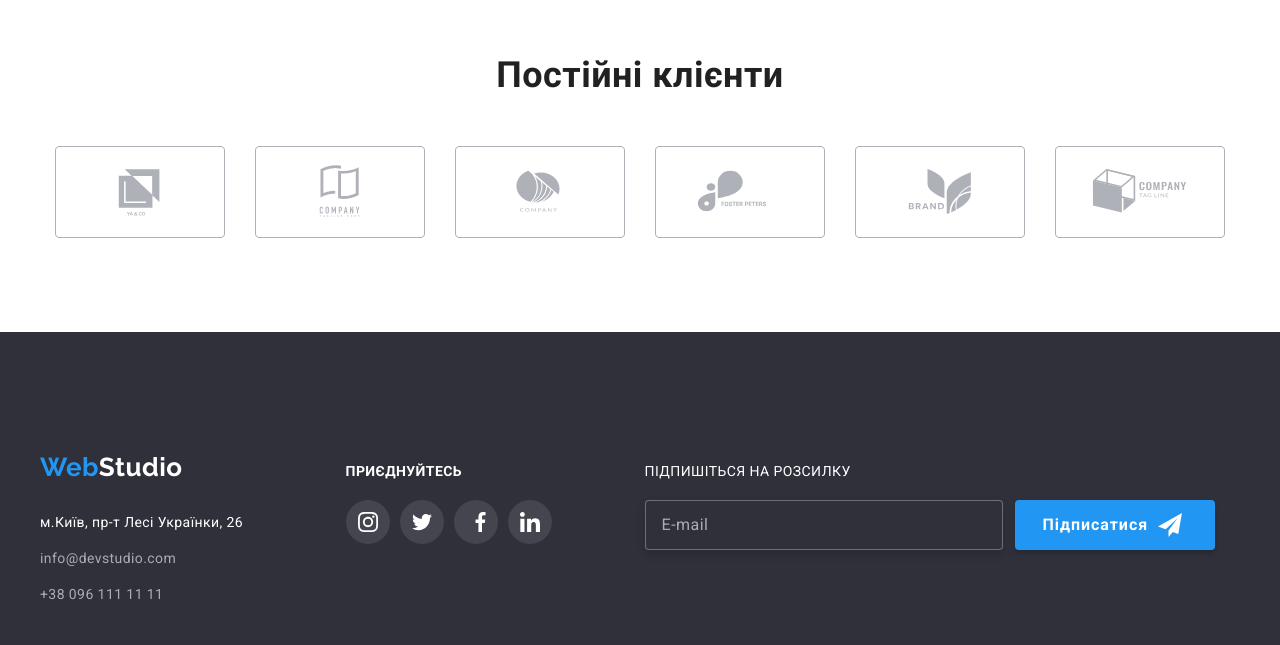
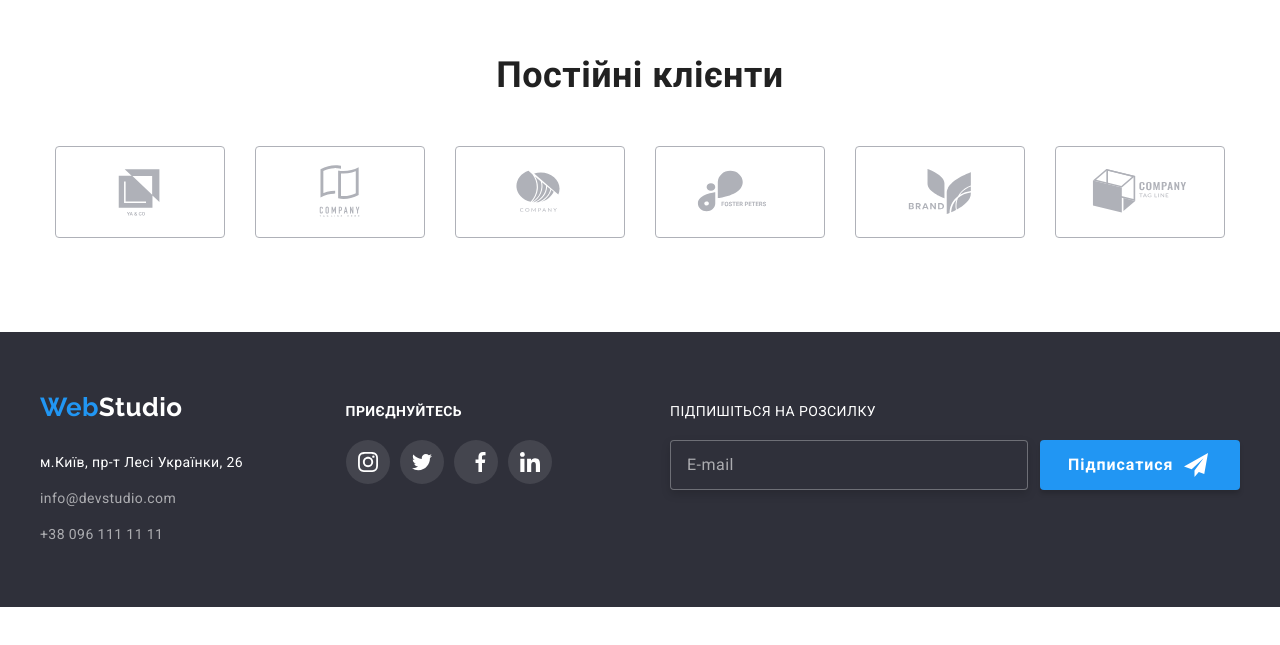
Before and after one commit to Ksenija737/goit-markup-hw-06, a plain HTML site: page index.html in a window 1280 px wide. Shown: the part 2353-2998 px from the top of the page. After the commit the page ends 2960 px from the top, so only its background shows below. Drawn offline with nearby package versions, Linux system fonts and the light colour scheme.

Commit message:
addition

```diff
--- a/css/styles.css
+++ b/css/styles.css
@@ -581,7 +581,9 @@ body {
   padding: 60px 0px;
   background-color: var(--hero-bg-color);
 }
-
+.section.footer.box {
+  padding: 0;
+}
 .address {
   padding-top: 28px;
 }
@@ -648,7 +650,7 @@ body {
   gap: 12px;
 }
 .subscription-box {
-  padding-left: 93px;
+  margin-left: auto;
 }
 
 .subscription-button {
@@ -691,7 +693,6 @@ body {
   border: 1px solid rgba(255, 255, 255, 0.3);
   filter: drop-shadow(0px 4px 4px rgba(0, 0, 0, 0.15));
   border-radius: 4px;
-
   outline: none;
 }
 
@@ -726,7 +727,6 @@ body {
   height: 100%;
   max-height: 581px;
   background-color: var(--white-color);
-  overflow-y: auto;
   transform: scale(1);
   transition: transform 250ms cubic-bezier(0.4, 0, 0.2, 1);
 }
@@ -760,8 +760,12 @@ body {
   border: 1px solid rgba(0, 0, 0, 0.1);
   background-color: var(--white-color);
   fill: var(--icon-close-color);
+  transition: fill 250ms cubic-bezier(0.4, 0, 0.2, 1);
 }
 
+.btn-close:hover {
+  fill: var(--accent-color);
+}
 .modal-title {
   text-align: center;
   margin-bottom: 12px;
--- a/index.html
+++ b/index.html
@@ -323,7 +323,7 @@
 </main>
     <!--футер-->
 <footer>
-    <div class="section footer">
+    <div class="section footer box">
         <div class="section footer container">
             <div class="address-box">
             <a href=./index.html class="logo footer">Web<span class="second-logo footer">Studio</span>
```
Also changed, not shown: portfolio.html (+1 -1 lines).
